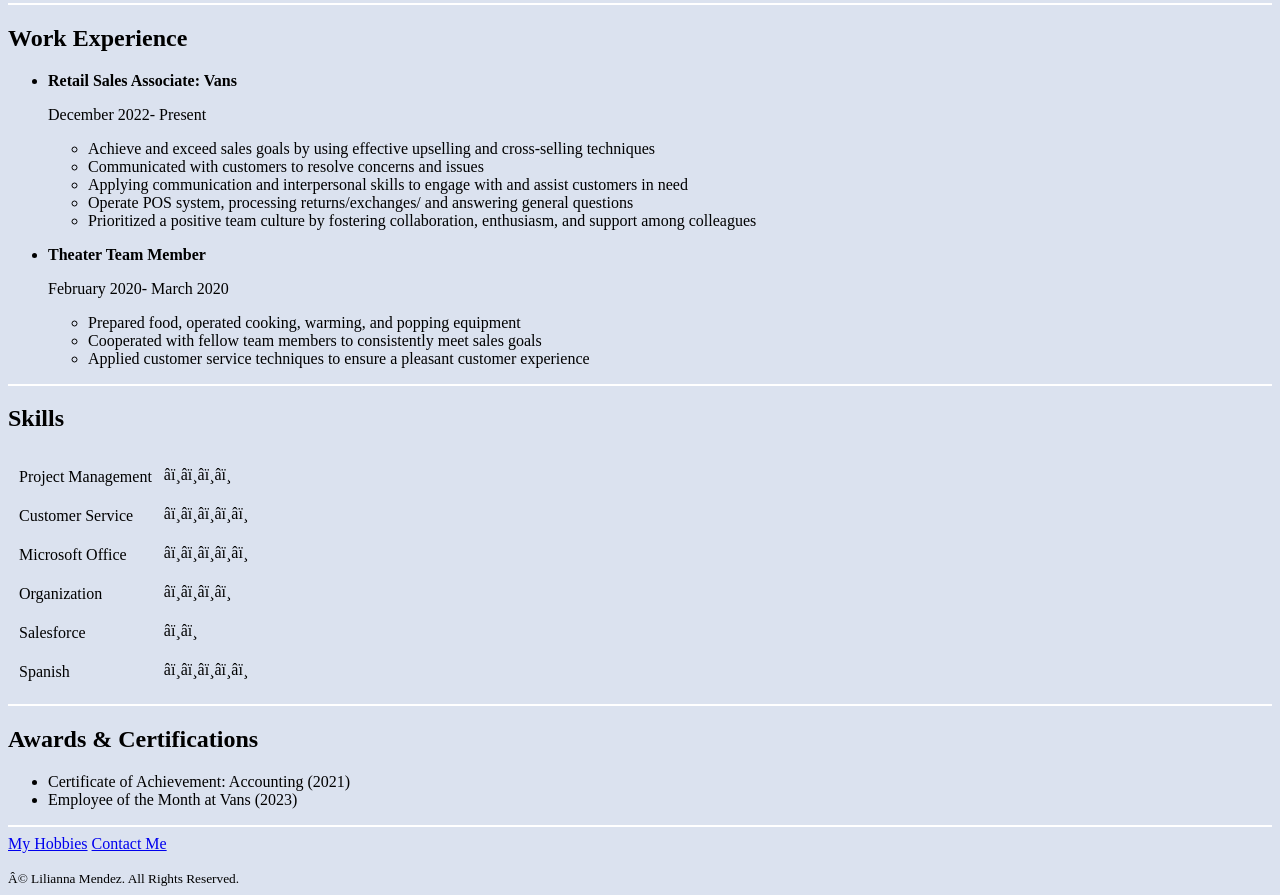
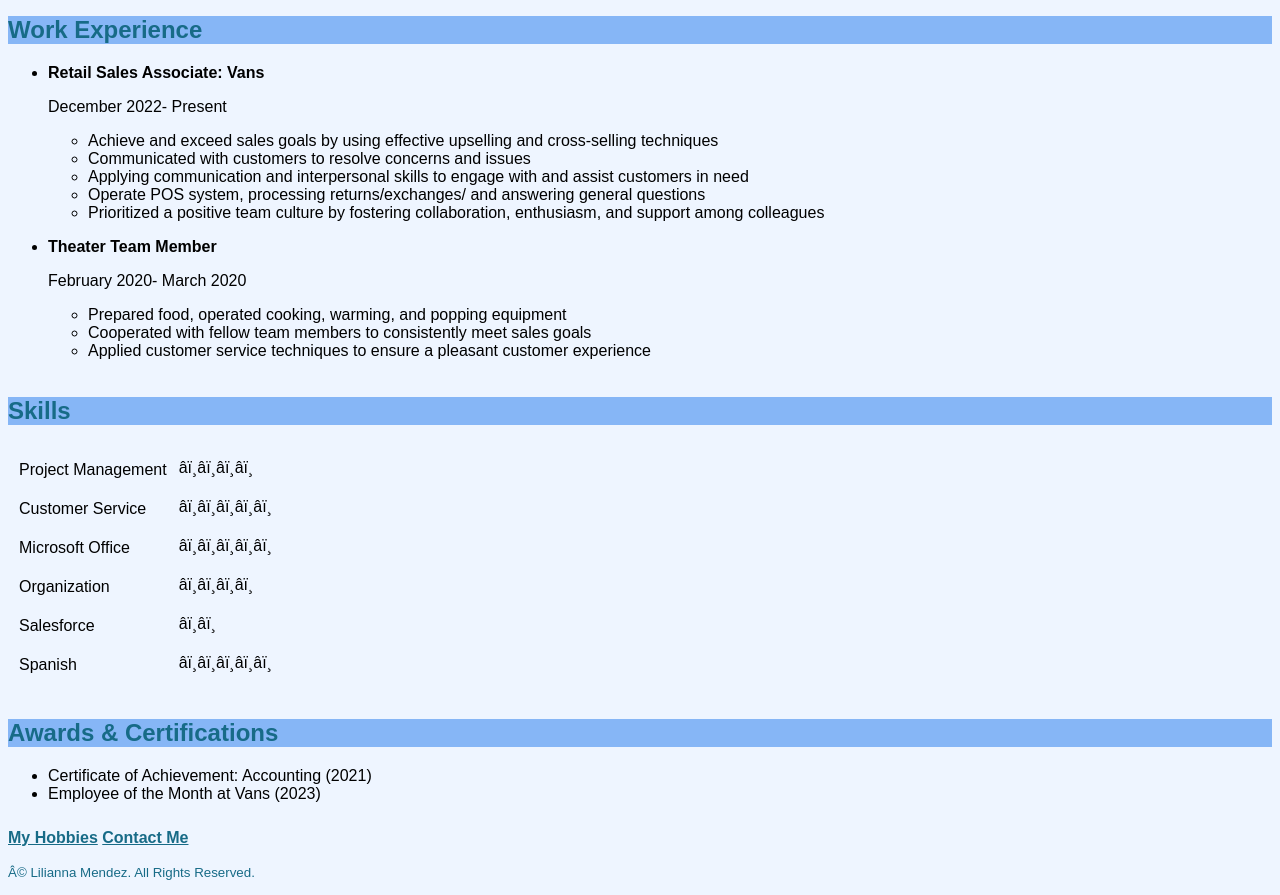
Before and after one commit to liliannamen210/HTML--personal-site, a plain HTML site: page index.html in a window 1280 px wide. Shown: the part 570-1465 px from the top of the page. Drawn offline with Linux system fonts and the light colour scheme.

Commit message:
making it pretty?

```diff
--- a/index.html
+++ b/index.html
@@ -3,17 +3,9 @@
   <head>
     <meta charset="”UTF-8”" />
     <title>Lilianna's Website</title>
+    <link rel="stylesheet" href="./style.css" />
+    <style>
 
-    <style>
-      body {
-        background-color: #dbe2ef;
-      }
-
-      hr {
-        background-color: white;
-        border-style: none;
-        height: 2px;
-      }
     </style>
   </head>
 
@@ -44,7 +36,7 @@
       </tr>
     </table>
 
-    <hr size="3" noshade />
+
 
     <h2>Education</h2>
     <p>
@@ -105,7 +97,7 @@
       <!--do not put </li> bc have to do subitem-->
     </ul>
 
-    <hr size="3" noshade />
+  <hr>
 
     <!-- add responsibiltiies, and remove tables. would be better as a list-->
     <h2>Work Experience</h2>
@@ -146,7 +138,7 @@
       </ul>
     </ul>
 
-    <hr size="3" noshade />
+    <hr>
 
     <h2>Skills</h2>
 
@@ -177,7 +169,7 @@
       </tr>
     </table>
 
-    <hr size="3" noshade />
+  <hr>
 
     <h2>Awards & Certifications</h2>
 
@@ -186,10 +178,10 @@
       <li>Employee of the Month at Vans (2023)</li>
     </ul>
 
-    <hr size="3" noshade />
+<hr>
 
-    <a href="hobbies.html">My Hobbies</a>
-    <a href="Contacts.html">Contact Me</a>
+    <a href="hobbies.html" id="hobbies">My Hobbies</a>
+    <a href="Contacts.html" id="contact">Contact Me</a>
 
     <p></p>
 
--- /dev/null
+++ b/style.css
@@ -0,0 +1,44 @@
+html{
+    background-color: #EEF5FF;
+}
+
+hr{
+    border-color: #EEF5FF;
+    opacity: 0
+
+}
+
+body{
+    font-family:sans-serif;
+}
+
+h1{
+    color: #176B87;
+}
+
+h2{
+    background-color: #86B6F6;
+    color: #176B87;
+}
+
+h3{
+    background-color: #86B6F6;
+    color: #176B87;
+}
+
+#hobbies{
+    color: #176B87;
+   font-weight: bold;
+}
+
+#contact{
+    color: #176B87;
+   font-weight: bold;
+}
+
+a{
+    color:black
+}
+footer{
+    color: #176B87;
+}
```
Also changed, not shown: Contacts.html (+3 -1 lines), hobbies.html (+4 -2 lines).
